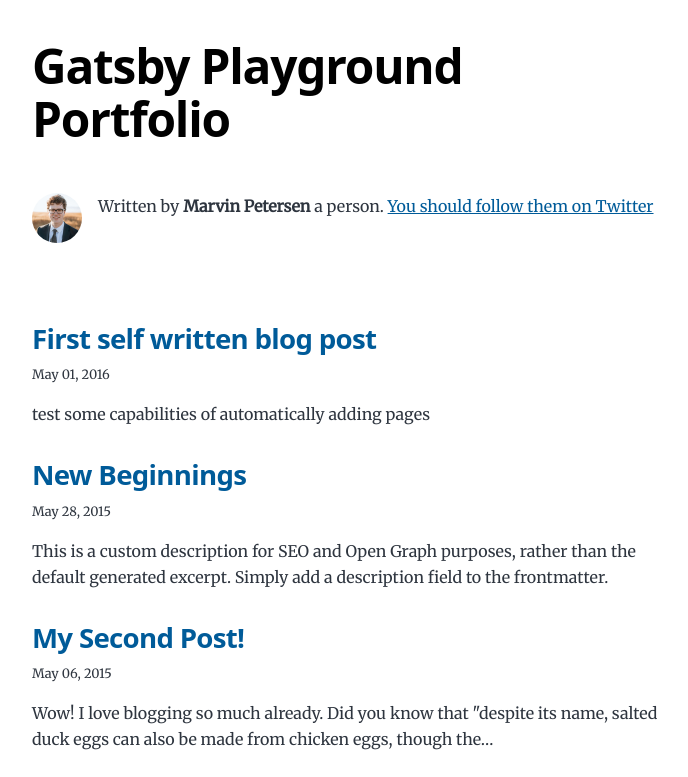
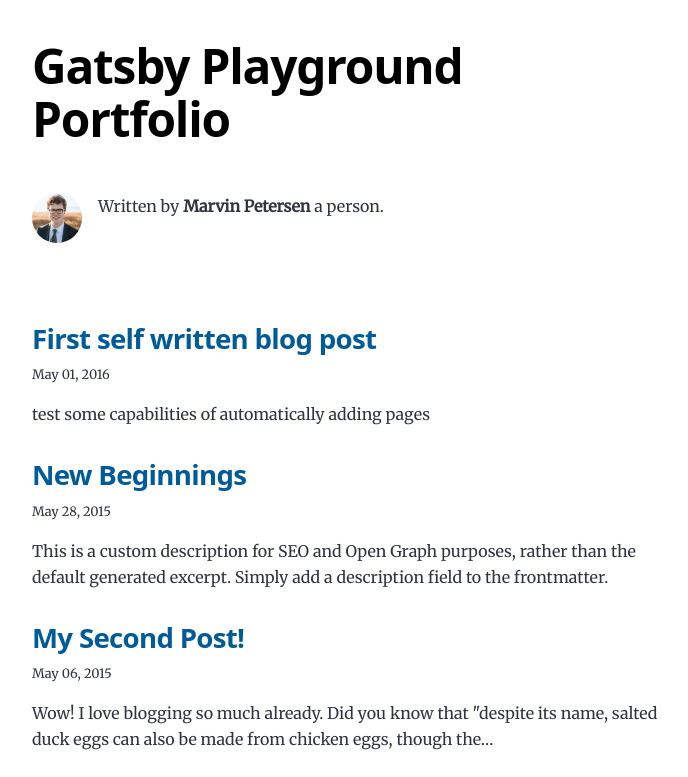
Before and after one commit to MarvinPetersen/test-website, a Gatsby site: page / in a window 1280 px wide. Shown: the top 777 px of the page, without its empty margins (292-980 px from the left). Built offline with nearby package versions, Linux system fonts and the light colour scheme; Gatsby itself is replaced by a stand-in of ours.

Commit message:
Remove twitter link in bio

```diff
--- a/src/components/bio.js
+++ b/src/components/bio.js
@@ -46,9 +46,6 @@
         <p>
           Written by <strong>{author.name}</strong> {author?.summary || null}
           {` `}
-          <a href={`https://twitter.com/${social?.twitter || ``}`}>
-            You should follow them on Twitter
-          </a>
         </p>
       )}
     </div>
```
